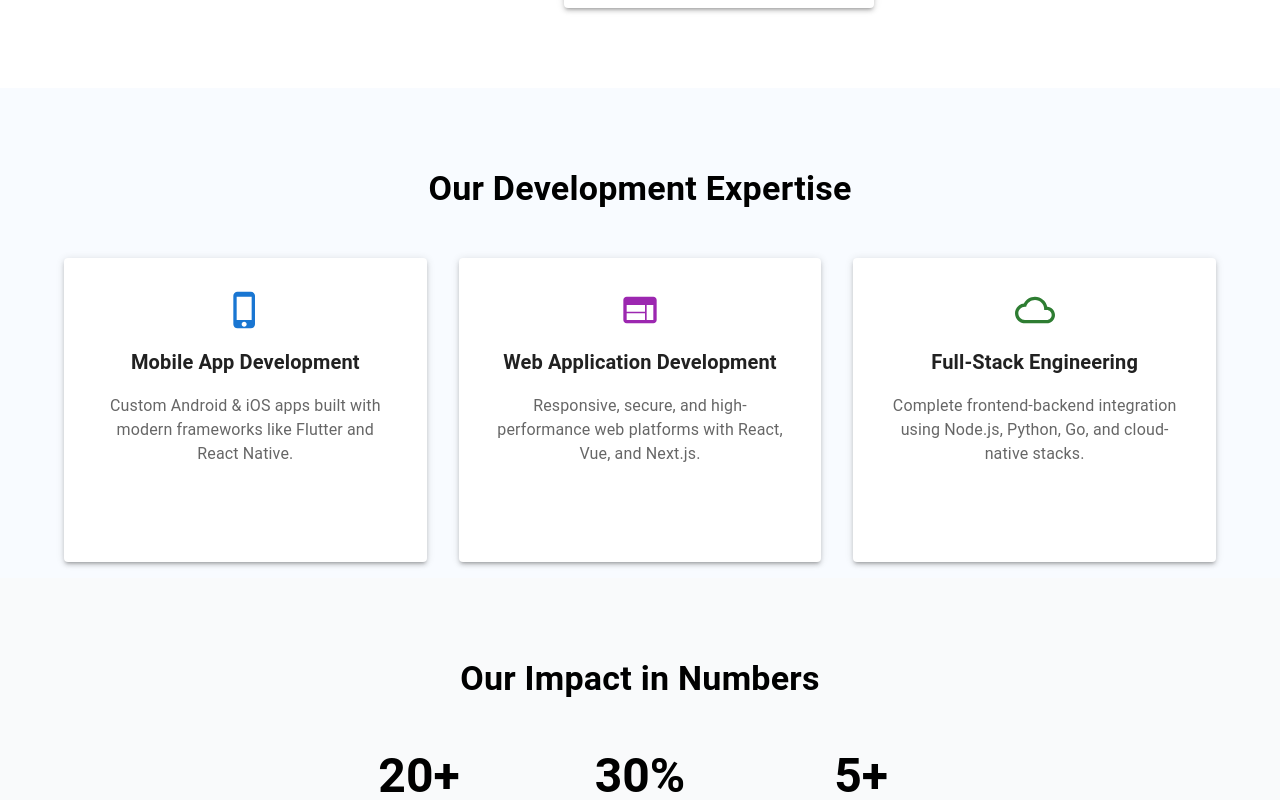
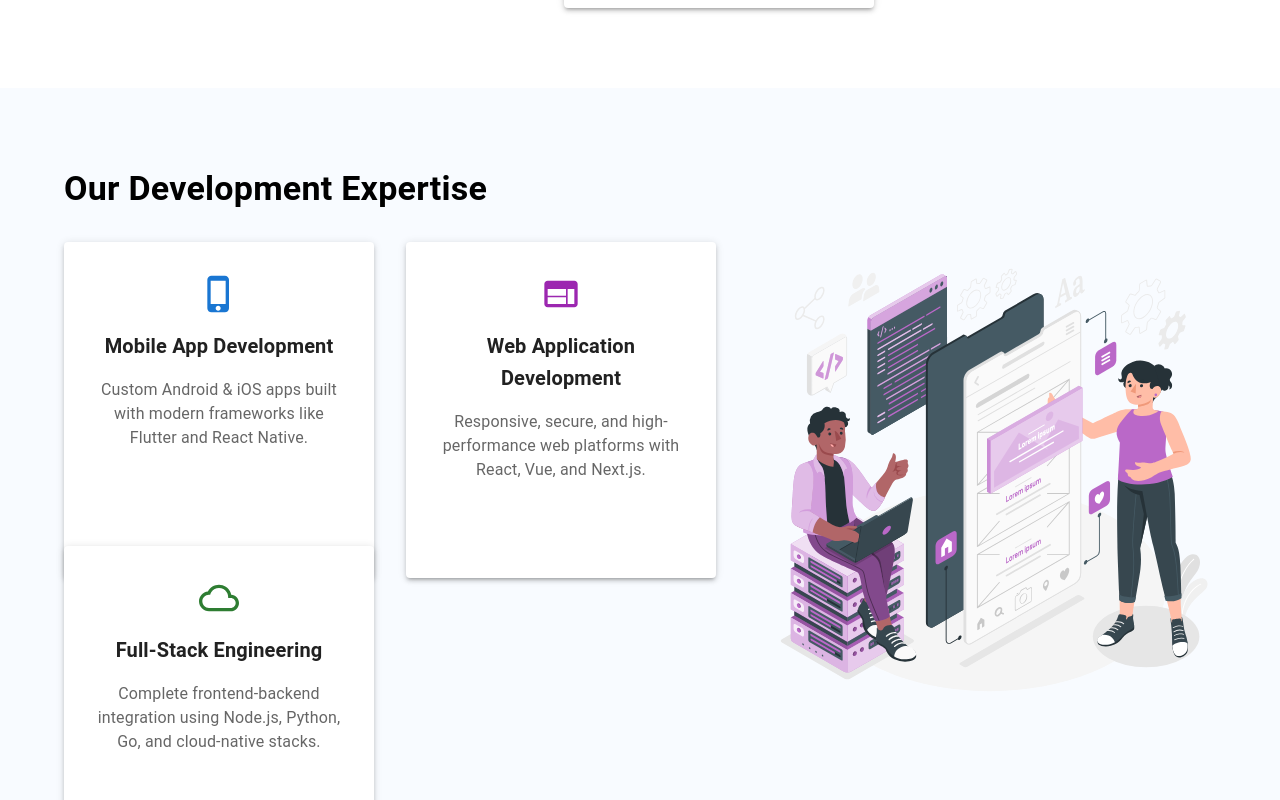
Before and after one commit to ConnectBeaconOrg/cblanding, a React (Create React App) app: page / in a window 1280 px wide. Shown: the part 3220-4020 px from the top of the page. Built offline with nearby package versions, Linux system fonts and the light colour scheme.

Commit message:
latest changes
Signed-off-by: prabina pattnaik <pabinakpattnaik@gmail.com>

```diff
--- a/src/components/DevExpertise.js
+++ b/src/components/DevExpertise.js
@@ -1,37 +1,41 @@
-import { Box, Container, Grid, Paper, Stack, Typography } from '@mui/material';
-import PhoneIphoneIcon from '@mui/icons-material/PhoneIphone';
-import WebIcon from '@mui/icons-material/Web';
-import CloudQueueIcon from '@mui/icons-material/CloudQueue';
+import React from "react";
+import { Box, Container, Grid, Paper, Stack, Typography } from "@mui/material";
+import PhoneIphoneIcon from "@mui/icons-material/PhoneIphone";
+import WebIcon from "@mui/icons-material/Web";
+import CloudQueueIcon from "@mui/icons-material/CloudQueue";
 
 const devSkills = [
   {
     icon: <PhoneIphoneIcon color="primary" sx={{ fontSize: 40 }} />,
-    title: 'Mobile App Development',
-    desc: 'Custom Android & iOS apps built with modern frameworks like Flutter and React Native.',
+    title: "Mobile App Development",
+    desc: "Custom Android & iOS apps built with modern frameworks like Flutter and React Native.",
   },
   {
     icon: <WebIcon color="secondary" sx={{ fontSize: 40 }} />,
-    title: 'Web Application Development',
-    desc: 'Responsive, secure, and high-performance web platforms with React, Vue, and Next.js.',
+    title: "Web Application Development",
+    desc: "Responsive, secure, and high-performance web platforms with React, Vue, and Next.js.",
   },
   {
     icon: <CloudQueueIcon color="success" sx={{ fontSize: 40 }} />,
-    title: 'Full-Stack Engineering',
-    desc: 'Complete frontend-backend integration using Node.js, Python, Go, and cloud-native stacks.',
+    title: "Full-Stack Engineering",
+    desc: "Complete frontend-backend integration using Node.js, Python, Go, and cloud-native stacks.",
   },
 ];
 
 export default function DevExpertise() {
   return (
-    <Box id="expertise" sx={{ py: 10, backgroundColor: '#f8fbff' }}>
+    <Box id="expertise" sx={{ py: 10, backgroundColor: "#f8fbff" }}>
       <Container maxWidth="lg">
-        <Typography variant="h4" fontWeight="bold" textAlign="center" mb={6}>
+        <Grid container spacing={6} alignItems="center">
+          {/* LEFT: Cards */}
+          <Grid item xs={12} md={7}>
+            <Typography variant="h4" fontWeight="bold" mb={4}>
               Our Development Expertise
             </Typography>
             <Grid container spacing={4}>
-          {devSkills.map((skill, index) => (
-            <Grid item xs={12} sm={6} md={4} key={index}>
-              <Paper elevation={3} sx={{ p: 4, textAlign: 'center', height: '100%' }}>
+              {devSkills.map((skill, i) => (
+                <Grid item xs={12} sm={6} key={i}>
+                  <Paper elevation={3} sx={{ p: 4, textAlign: "center", height: "100%" }}>
                     <Stack spacing={2} alignItems="center">
                       {skill.icon}
                       <Typography variant="h6" fontWeight="bold">
@@ -43,6 +47,19 @@ export default function DevExpertise() {
                 </Grid>
               ))}
             </Grid>
+          </Grid>
+
+          {/* RIGHT: Illustration Image */}
+          <Grid item xs={12} md={5}>
+            <Box display="flex" justifyContent="center">
+              <img
+                src="/assets/dev_expertise.svg" // Image should be in public/assets/
+                alt="Development Illustration"
+                style={{ maxWidth: "100%", height: "auto", borderRadius: 12 }}
+              />
+            </Box>
+          </Grid>
+        </Grid>
       </Container>
     </Box>
   );
```
Also changed, not shown: public/assets/dev_expertise.svg (added). Lines whose indentation alone changed are shown as unchanged.
